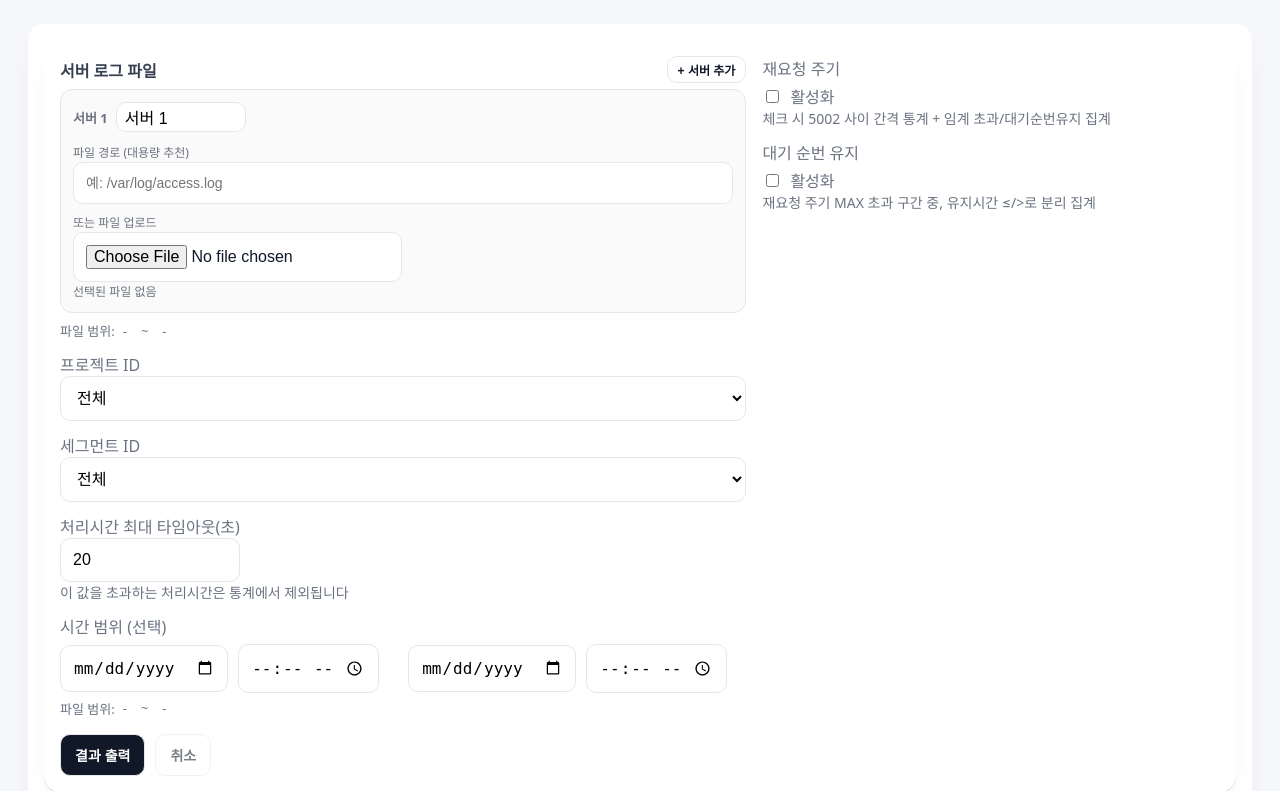
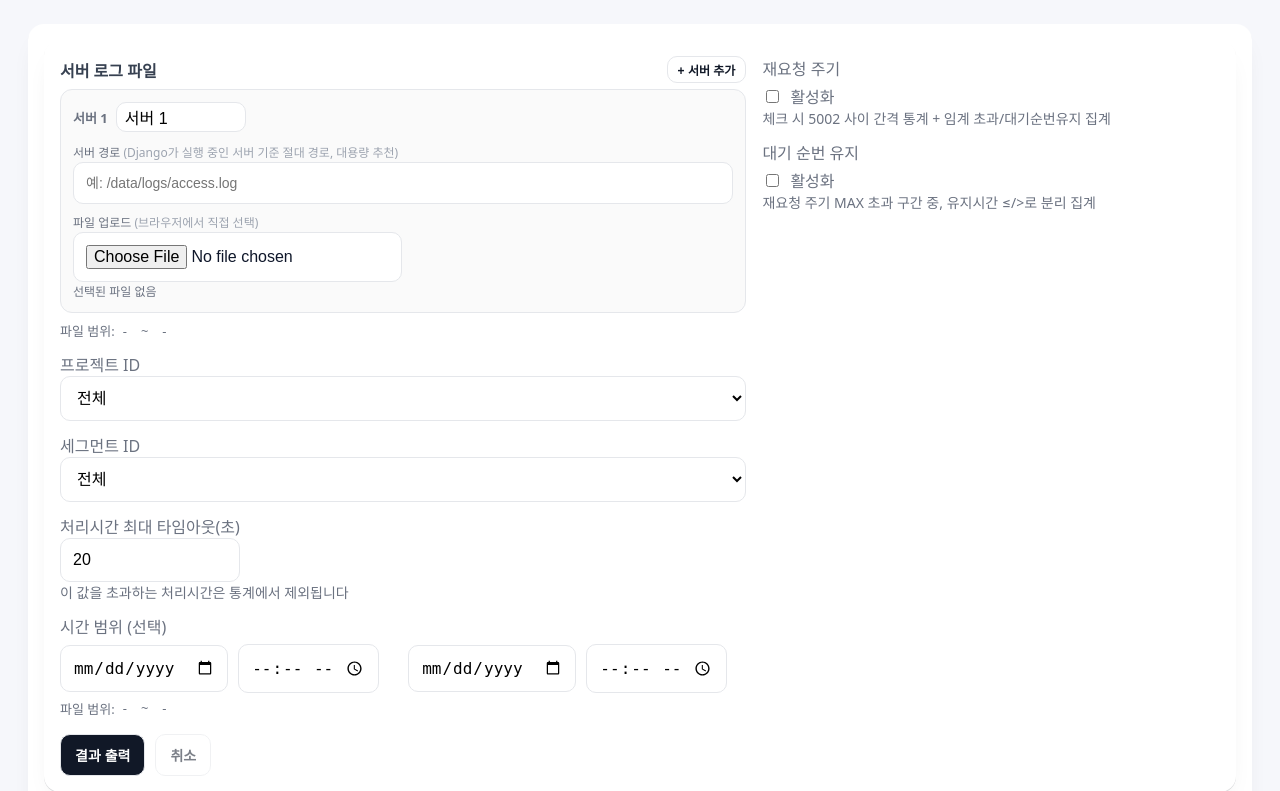
Before and after one commit to theo-bk/Log_anaylizer, a Django app: page / in a window 1280 px wide; the page is wider, and only the part inside the window is pictured. Shown: the part 73-864 px from the top of that part. Run offline with Django 5.2, Linux system fonts and the light colour scheme.

Commit message:
fix: SQLite 3.26 호환 및 서버 경로 입력 안내 개선
- requirements.txt: Django>=5.1 → Django>=4.2,<5.0
  Django 5.x는 SQLite 3.31+ 필요, Django 4.2 LTS는 SQLite 3.21+ 지원
  → CentOS/RHEL 계열 서버(SQLite 3.26)에서 정상 설치 가능

- views.py: 경로 없을 때 400 에러 메시지에 "서버 머신의 절대 경로"임을 명시
  로컬 PC 경로 입력 시 원인을 바로 파악할 수 있도록 안내 추가

- app.js: 파일 경로 입력 레이블을 "서버 경로 (Django 서버 기준 절대 경로)"로 변경
  파일 업로드 레이블에도 "(브라우저에서 직접 선택)" 부연 추가

Co-Authored-By: Claude Sonnet 4.6 <noreply@anthropic.com>

```diff
--- a/analyzer/views.py
+++ b/analyzer/views.py
@@ -342,7 +342,7 @@ def analyze_by_path(request):
     """
     file_path = request.GET.get('path', '').strip()
     if not file_path or not os.path.isfile(file_path):
-        return JsonResponse({'error': f'파일을 찾을 수 없습니다: {file_path}'}, status=400)
+        return JsonResponse({'error': f'서버에서 파일을 찾을 수 없습니다: {file_path} — 브라우저 로컬 경로가 아닌 Django 서버 머신의 절대 경로를 입력하세요. 로컬 파일은 아래 [파일 업로드]를 사용하세요.'}, status=400)
 
     params = _get_params(request)
     file_size = os.path.getsize(file_path)
@@ -380,7 +380,7 @@ def range_by_path(request):
     """GET /api/range_path/?path=... → 시간범위만 빠르게 반환 (첫/끝 100줄만 스캔)."""
     file_path = request.GET.get('path', '').strip()
     if not file_path or not os.path.isfile(file_path):
-        return JsonResponse({'error': f'파일을 찾을 수 없습니다: {file_path}'}, status=400)
+        return JsonResponse({'error': f'서버에서 파일을 찾을 수 없습니다: {file_path} — 브라우저 로컬 경로가 아닌 Django 서버 머신의 절대 경로를 입력하세요. 로컬 파일은 아래 [파일 업로드]를 사용하세요.'}, status=400)
 
     file_size = os.path.getsize(file_path)
 
--- a/requirements.txt
+++ b/requirements.txt
@@ -1 +1 @@
-Django>=5.1,<6.0
+Django>=4.2,<5.0
--- a/static/analyzer/app.js
+++ b/static/analyzer/app.js
@@ -194,12 +194,12 @@
       </div>
       <div style="display:flex;flex-direction:column;gap:6px">
         <div>
-          <label style="font-size:12px;color:#6b7280">파일 경로 (대용량 추천)</label><br/>
-          <input class="srv-path" type="text" placeholder="예: /var/log/access.log" style="width:100%;font-size:14px"/>
+          <label style="font-size:12px;color:#6b7280">서버 경로 <span style="color:#9ca3af;font-weight:400">(Django가 실행 중인 서버 기준 절대 경로, 대용량 추천)</span></label><br/>
+          <input class="srv-path" type="text" placeholder="예: /data/logs/access.log" style="width:100%;font-size:14px"/>
           <div class="srv-fileinfo subtle" style="font-size:12px"></div>
         </div>
         <div>
-          <label style="font-size:12px;color:#6b7280">또는 파일 업로드</label><br/>
+          <label style="font-size:12px;color:#6b7280">파일 업로드 <span style="color:#9ca3af;font-weight:400">(브라우저에서 직접 선택)</span></label><br/>
           <input class="srv-file" type="file" accept=".txt,.log"/>
           <div class="srv-filename subtle" style="font-size:12px">선택된 파일 없음</div>
         </div>
--- a/templates/analyzer/index.html
+++ b/templates/analyzer/index.html
@@ -944,7 +944,7 @@
     </div>
 
     <script src="https://cdn.jsdelivr.net/npm/chart.js@4/dist/chart.umd.min.js"></script>
-    <script src="{% static 'analyzer/app.js' %}?v=12"></script>
+    <script src="{% static 'analyzer/app.js' %}?v=13"></script>
 </body>
 
 </html>
```
